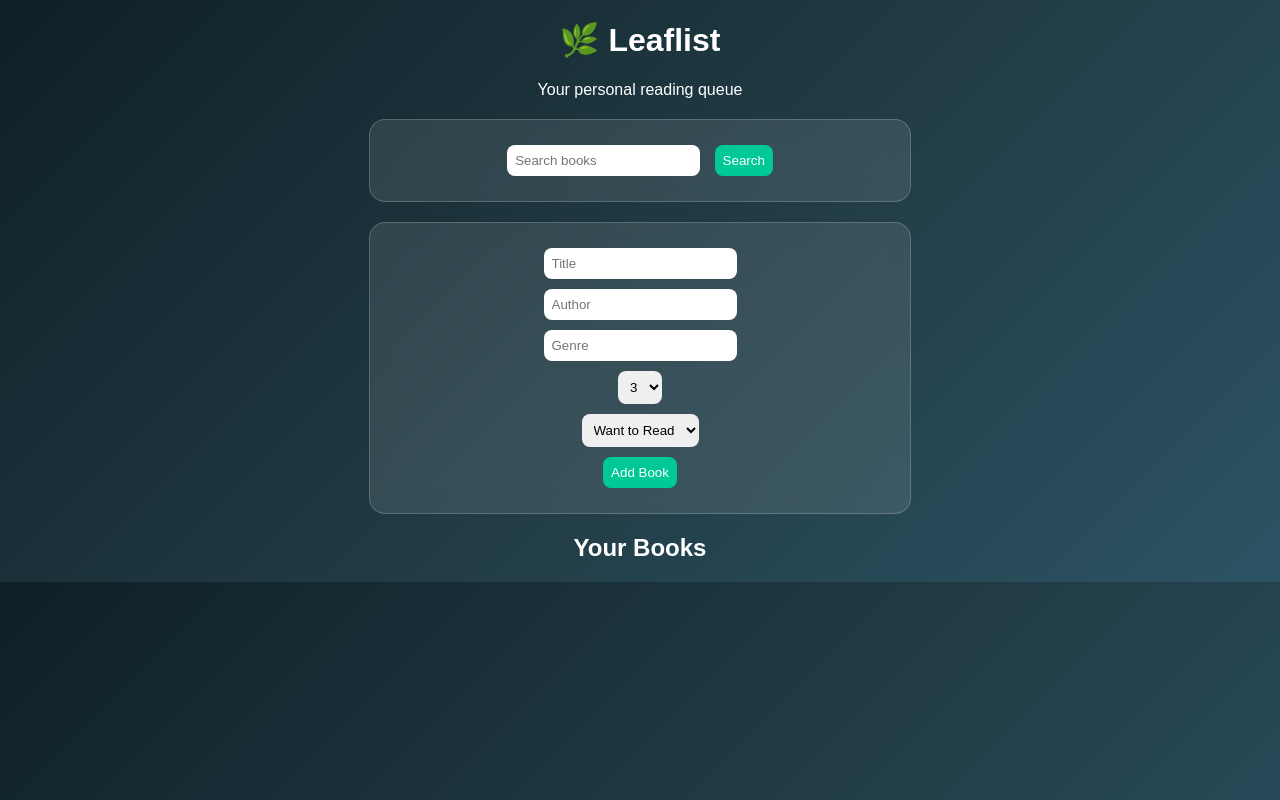
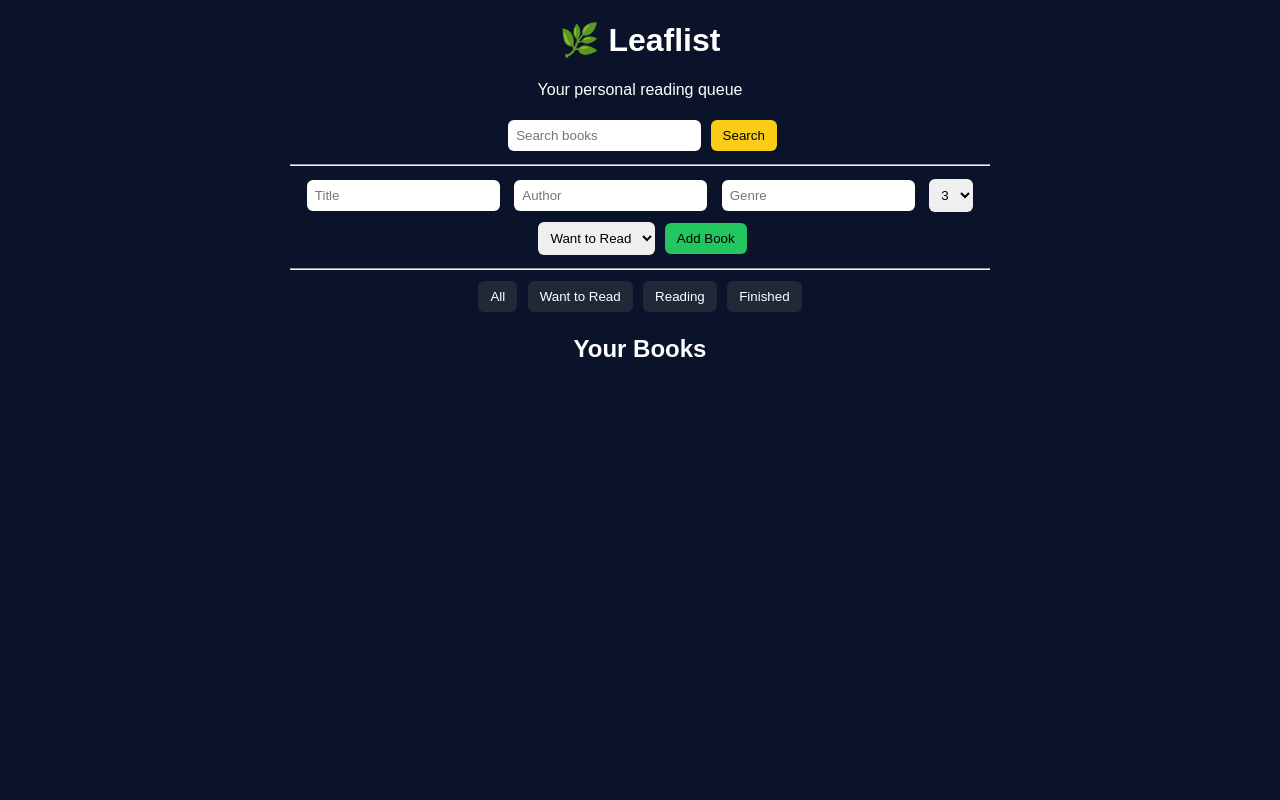
Before and after one commit to Tamyrah/MyBookWishList, a Flask app: page /search in a window 1280 px wide. Run offline with Flask 3, Linux system fonts and the light colour scheme; data that the repository does not hold is empty.

Commit message:
Refactor home.html for better styling and layout
Updated styles and structure for improved layout and usability.

```diff
--- a/templates/home.html
+++ b/templates/home.html
@@ -5,61 +5,75 @@
 
 <style>
 body {
-            margin: 0;
-            font-family: Arial, sans-serif;
-            background: linear-gradient(135deg, #0f2027, #203a43, #2c5364);
-            color: white;
-            text-align: center;
+    margin:0;
+    font-family: Arial;
+    background:#0b132b;
+    color:white;
+    text-align:center;
 }
 
-        .glass {
-            background: rgba(255, 255, 255, 0.1);
-            border-radius: 16px;
-            padding: 20px;
-            margin: 20px auto;
-            width: 90%;
-            max-width: 500px;
-            backdrop-filter: blur(10px);
-            border: 1px solid rgba(255,255,255,0.2);
+.container {
+    width:90%;
+    max-width:700px;
+    margin:auto;
 }
 
-        input, select, button {
-            padding: 8px;
-            margin: 5px;
-            border-radius: 8px;
-            border: none;
+input, select {
+    padding:8px;
+    margin:5px;
+    border-radius:6px;
+    border:none;
 }
 
 button {
-            background: #00c896;
-            color: white;
-            cursor: pointer;
+    padding:8px 12px;
+    border:none;
+    border-radius:6px;
+    cursor:pointer;
+}
+
+.search-btn { background:#facc15; }
+.add-btn { background:#22c55e; }
+.remove-btn { background:#ef4444; }
+.update-btn { background:#facc15; }
+
+.filter-bar button {
+    background:#1f2937;
+    color:white;
+    margin:3px;
+}
+
+.card {
+    margin:20px 0;
+    padding:15px;
+    border-bottom:1px solid #333;
 }
 </style>
 </head>
 
 <body>
 
+<div class="container">
+
 <h1>🌿 Leaflist</h1>
 <p>Your personal reading queue</p>
 
 <!-- SEARCH -->
-<div class="glass">
 <form action="/search" method="GET">
     <input type="hidden" name="user" value="{{ user_key }}">
     <input type="text" name="query" placeholder="Search books">
-    <button type="submit">Search</button>
+    <button type="submit" class="search-btn">Search</button>
 </form>
-</div>
 
-<!-- ADD BOOK -->
-<div class="glass">
+<hr>
+
+<!-- ADD -->
 <form action="/add" method="POST">
     <input type="hidden" name="user_key" value="{{ user_key }}">
 
-    <input type="text" name="title" placeholder="Title" required><br>
-    <input type="text" name="author" placeholder="Author"><br>
-    <input type="text" name="genre" placeholder="Genre"><br>
+    <input name="title" placeholder="Title" required>
+    <input name="author" placeholder="Author">
+    <input name="genre" placeholder="Genre">
 
     <select name="priority">
         <option value="1">1</option>
@@ -67,22 +81,32 @@
         <option value="3" selected>3</option>
         <option value="4">4</option>
         <option value="5">5</option>
-    </select><br>
+    </select>
 
     <select name="status">
         <option value="Want to Read">Want to Read</option>
         <option value="Reading">Reading</option>
         <option value="Finished">Finished</option>
-    </select><br>
+    </select>
 
-    <button type="submit">Add Book</button>
+    <button class="add-btn">Add Book</button>
 </form>
+
+<hr>
+
+<!-- FILTERS -->
+<div class="filter-bar">
+<button onclick="filterBooks('all')">All</button>
+<button onclick="filterBooks('Want to Read')">Want to Read</button>
+<button onclick="filterBooks('Reading')">Reading</button>
+<button onclick="filterBooks('Finished')">Finished</button>
 </div>
 
 <h2>Your Books</h2>
 
 {% for book in books %}
-<div class="glass">
+<div class="card book" data-status="{{ book.status }}">
+
 <h3>{{ book.title }}</h3>
 <p>{{ book.author }}</p>
 <p>{{ book.genre }}</p>
@@ -93,7 +117,7 @@
 <form action="/remove" method="POST">
     <input type="hidden" name="user_key" value="{{ user_key }}">
     <input type="hidden" name="book_id" value="{{ book.id }}">
-        <button type="submit">Remove</button>
+    <button class="remove-btn">Remove</button>
 </form>
 
 <!-- UPDATE -->
@@ -101,25 +125,26 @@
     <input type="hidden" name="user_key" value="{{ user_key }}">
     <input type="hidden" name="book_id" value="{{ book.id }}">
 
-        <input type="text" name="author" value="{{ book.author }}"><br>
-        <input type="text" name="genre" value="{{ book.genre }}"><br>
+    <input name="author" value="{{ book.author }}">
+    <input name="genre" value="{{ book.genre }}">
 
     <select name="priority">
-            <option value="1" {% if book.priority == 1 %}selected{% endif %}>1</option>
-            <option value="2" {% if book.priority == 2 %}selected{% endif %}>2</option>
-            <option value="3" {% if book.priority == 3 %}selected{% endif %}>3</option>
-            <option value="4" {% if book.priority == 4 %}selected{% endif %}>4</option>
-            <option value="5" {% if book.priority == 5 %}selected{% endif %}>5</option>
-        </select><br>
+        <option value="1" {% if book.priority==1 %}selected{% endif %}>1</option>
+        <option value="2" {% if book.priority==2 %}selected{% endif %}>2</option>
+        <option value="3" {% if book.priority==3 %}selected{% endif %}>3</option>
+        <option value="4" {% if book.priority==4 %}selected{% endif %}>4</option>
+        <option value="5" {% if book.priority==5 %}selected{% endif %}>5</option>
+    </select>
 
     <select name="status">
-            <option value="Want to Read" {% if book.status == "Want to Read" %}selected{% endif %}>Want to Read</option>
-            <option value="Reading" {% if book.status == "Reading" %}selected{% endif %}>Reading</option>
-            <option value="Finished" {% if book.status == "Finished" %}selected{% endif %}>Finished</option>
-        </select><br>
+        <option value="Want to Read" {% if book.status=="Want to Read" %}selected{% endif %}>Want to Read</option>
+        <option value="Reading" {% if book.status=="Reading" %}selected{% endif %}>Reading</option>
+        <option value="Finished" {% if book.status=="Finished" %}selected{% endif %}>Finished</option>
+    </select>
 
-        <button type="submit">Update</button>
+    <button class="update-btn">Update</button>
 </form>
+
 </div>
 {% endfor %}
 
@@ -128,7 +153,7 @@
 <h2>Search Results</h2>
 
 {% for book in results %}
-<div class="glass">
+<div class="card">
 <form action="/add" method="POST">
     <input type="hidden" name="user_key" value="{{ user_key }}">
     <input type="hidden" name="title" value="{{ book.title }}">
@@ -137,11 +162,27 @@
 
     <p>{{ book.title }} - {{ book.author }}</p>
 
-    <button type="submit">Add Book</button>
+    <button class="add-btn">Add</button>
 </form>
 </div>
 {% endfor %}
 {% endif %}
 
+</div>
+
+<script>
+function filterBooks(status) {
+    let books = document.querySelectorAll(".book");
+
+    books.forEach(book => {
+        if (status === "all" || book.dataset.status === status) {
+            book.style.display = "block";
+        } else {
+            book.style.display = "none";
+        }
+    });
+}
+</script>
+
 </body>
 </html>
```
Lines whose indentation alone changed are shown as unchanged.
